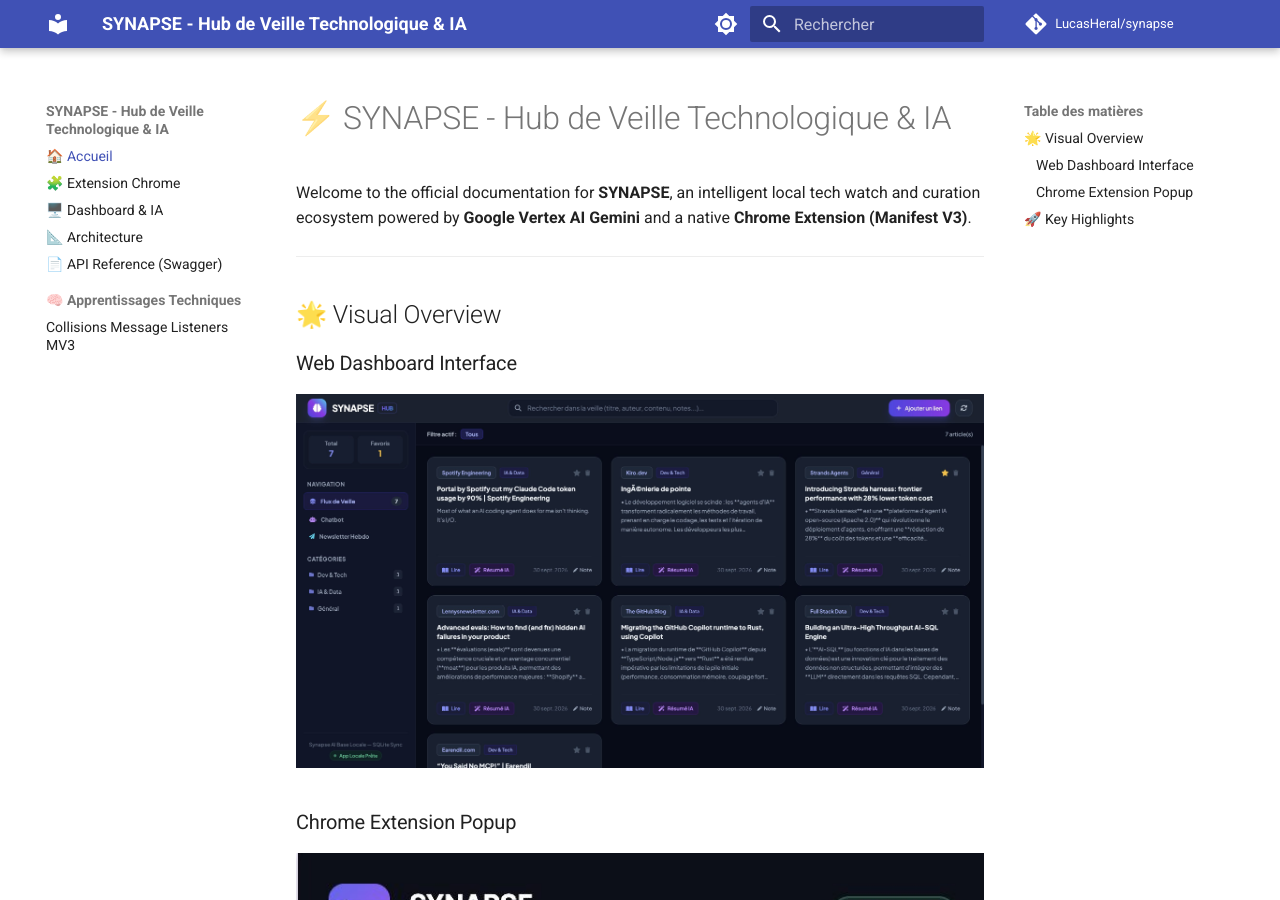
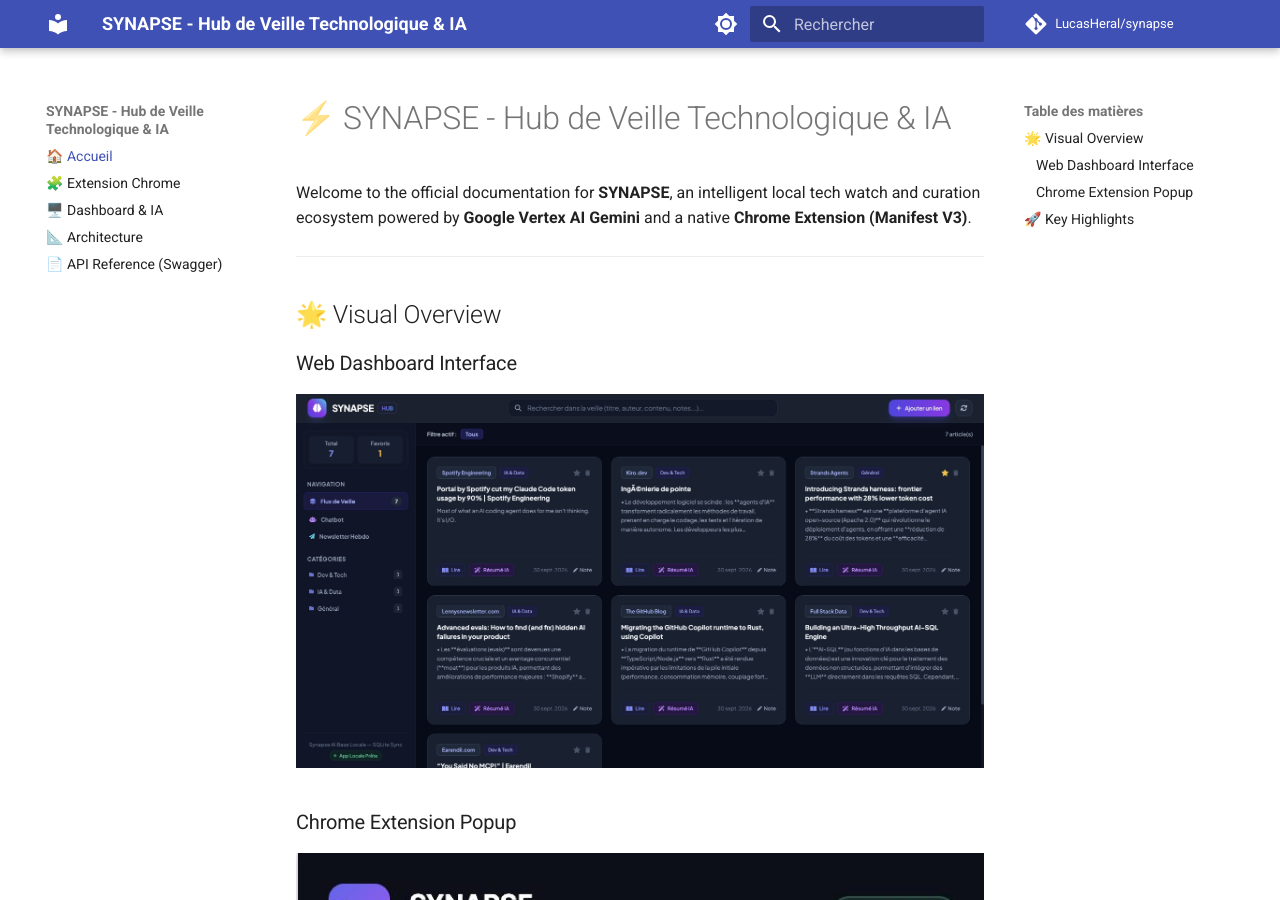
Before and after one commit to LucasHeral/synapse, an MkDocs documentation site: the page built from docs/index.md, in a window 1280 px wide and 900 px high. Built offline with MkDocs 1.6.1 and Material for MkDocs 9.7.7, drawn with Linux system fonts in a browser that asks for light colours; comment, search, counter and statistics services are not loaded.

Commit message:
docs: Keep MkDocs focused on human product documentation and separate agent memory

```diff
--- a/mkdocs.yml
+++ b/mkdocs.yml
@@ -54,5 +54,3 @@ nav:
   - 🖥️ Dashboard & IA: dashboard.md
   - 📐 Architecture: architecture.md
   - 📄 API Reference (Swagger): api-reference.md
-  - 🧠 Apprentissages Techniques:
-      - Collisions Message Listeners MV3: solutions/integration-issues/chrome-extension-mv3-content-script-listener-collisions.md
```
